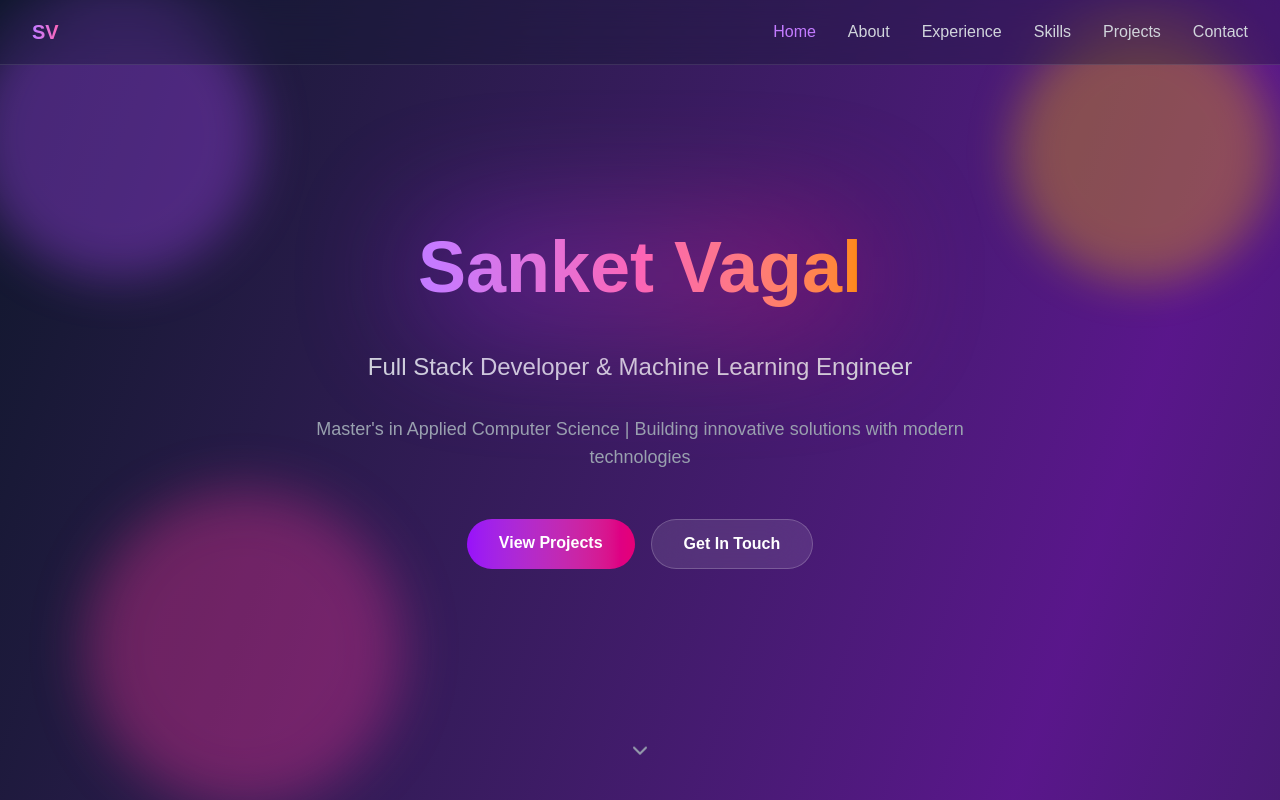
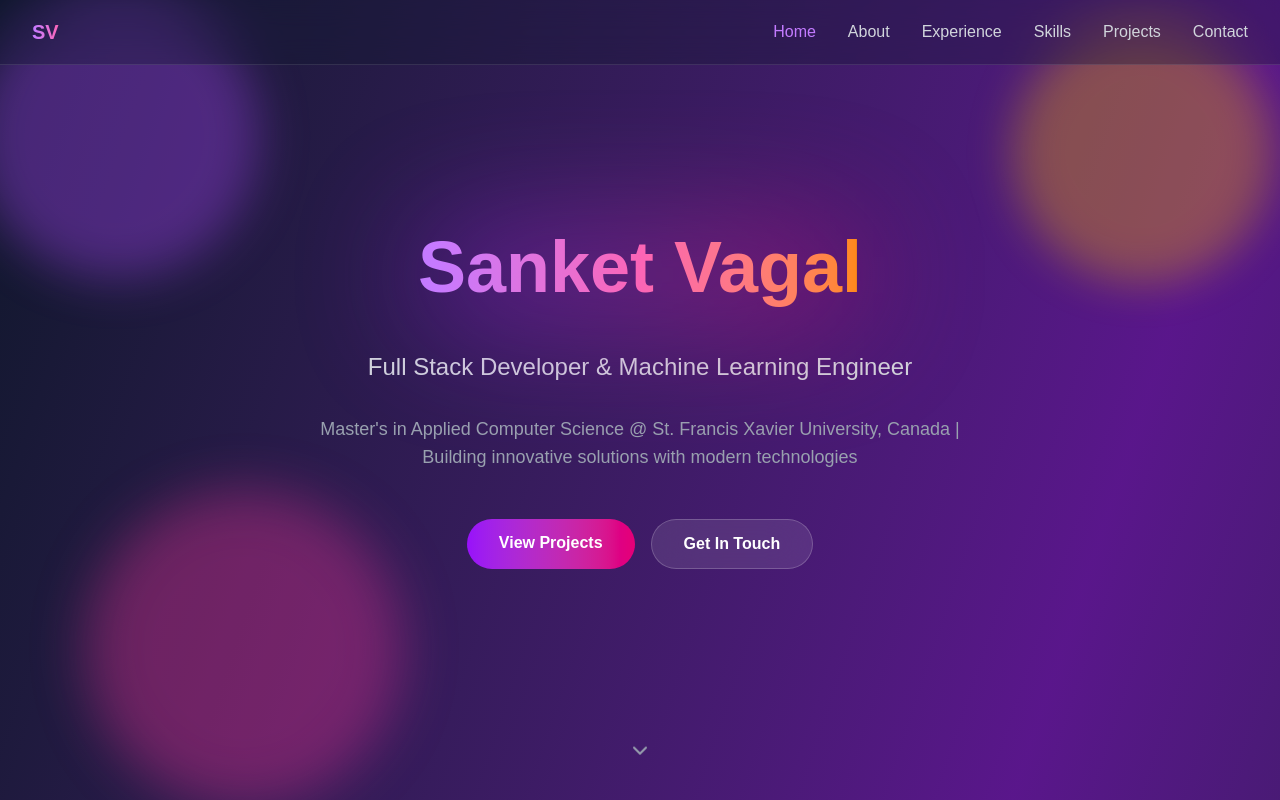
Before and after one commit to sanketvagal/portfolio, a Next.js app: page / in a window 1280 px wide. Shown: the top 800 px of the page. Built offline with nearby package versions, Linux system fonts and the light colour scheme.

Commit message:
Update Portfolio component to include university details in the education section

```diff
--- a/src/components/Portfolio.jsx
+++ b/src/components/Portfolio.jsx
@@ -202,8 +202,9 @@ const Portfolio = () => {
             Full Stack Developer & Machine Learning Engineer
           </p>
           <p className="text-lg text-gray-400 mb-12 max-w-2xl mx-auto">
-            Master's in Applied Computer Science | Building innovative solutions
-            with modern technologies
+            Master's in Applied Computer Science @ St. Francis Xavier
+            University, Canada | Building innovative solutions with modern
+            technologies
           </p>
           <div className="flex flex-wrap justify-center gap-4">
             <a
```
